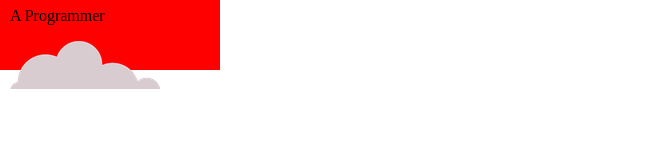
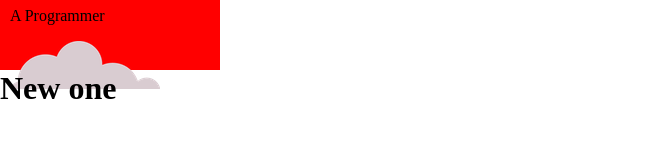
Before and after one commit to abhishekn12/About-Me, a plain HTML site: page index.html in a window 1280 px wide. Shown: the part 150-308 px from the top of the page, without its empty margins (0-670 px from the left). Drawn offline with Linux system fonts and the light colour scheme.

Commit message:
day 4 first

```diff
--- a/css/style.css
+++ b/css/style.css
@@ -15,7 +15,6 @@ h1{
     border:10px 10px 10px 10px;
     border-color: black;
 
-
 }
 .middle{
     background-color:yellow;
--- a/index.html
+++ b/index.html
@@ -16,6 +16,7 @@
         <img src="images/cloud.png" alt="cloud">
         <img src="images/mountain.png" alt="cloud">
     </div>
+    <h1>New one</h1>
 
 
 </body>
```
